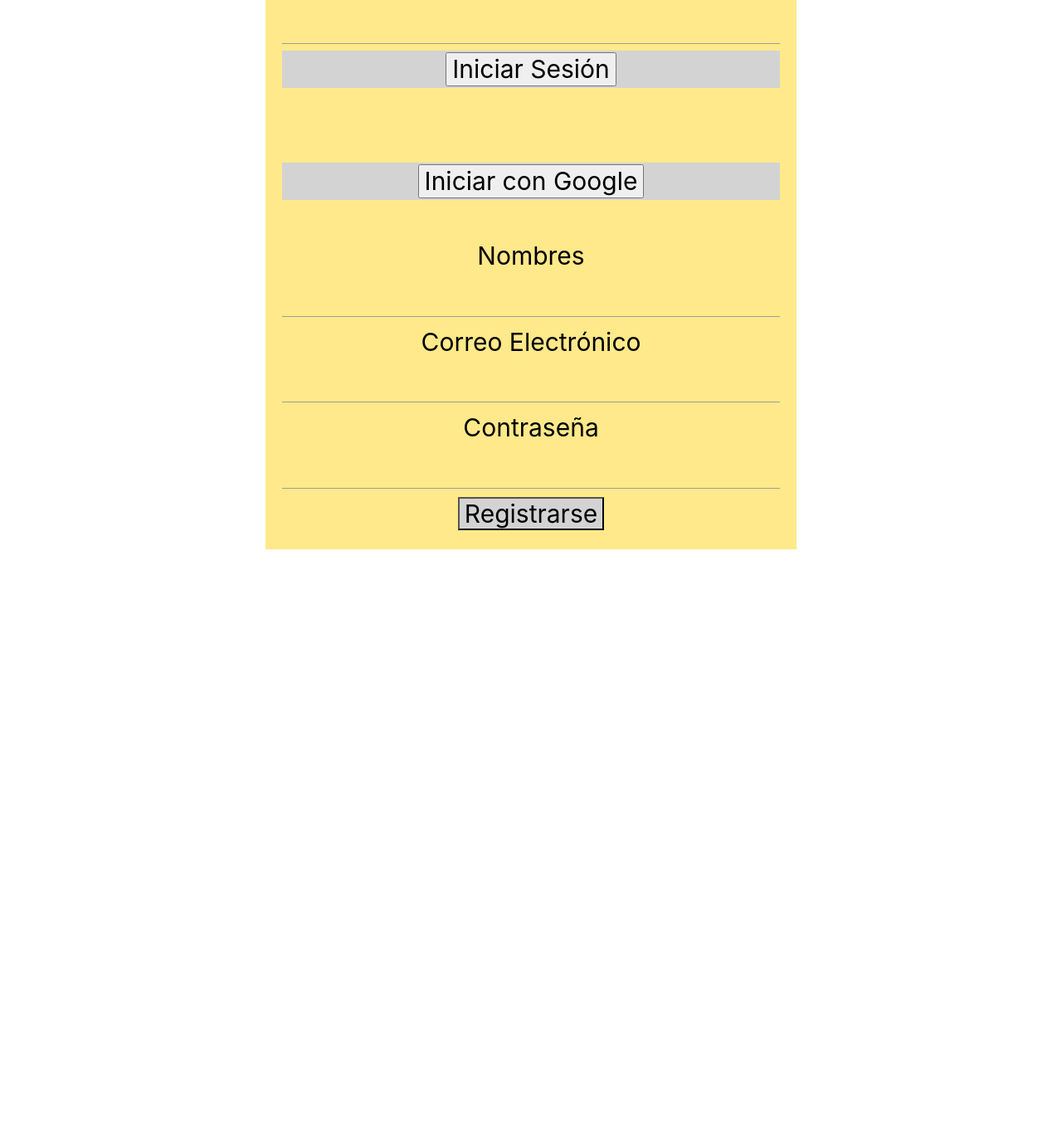
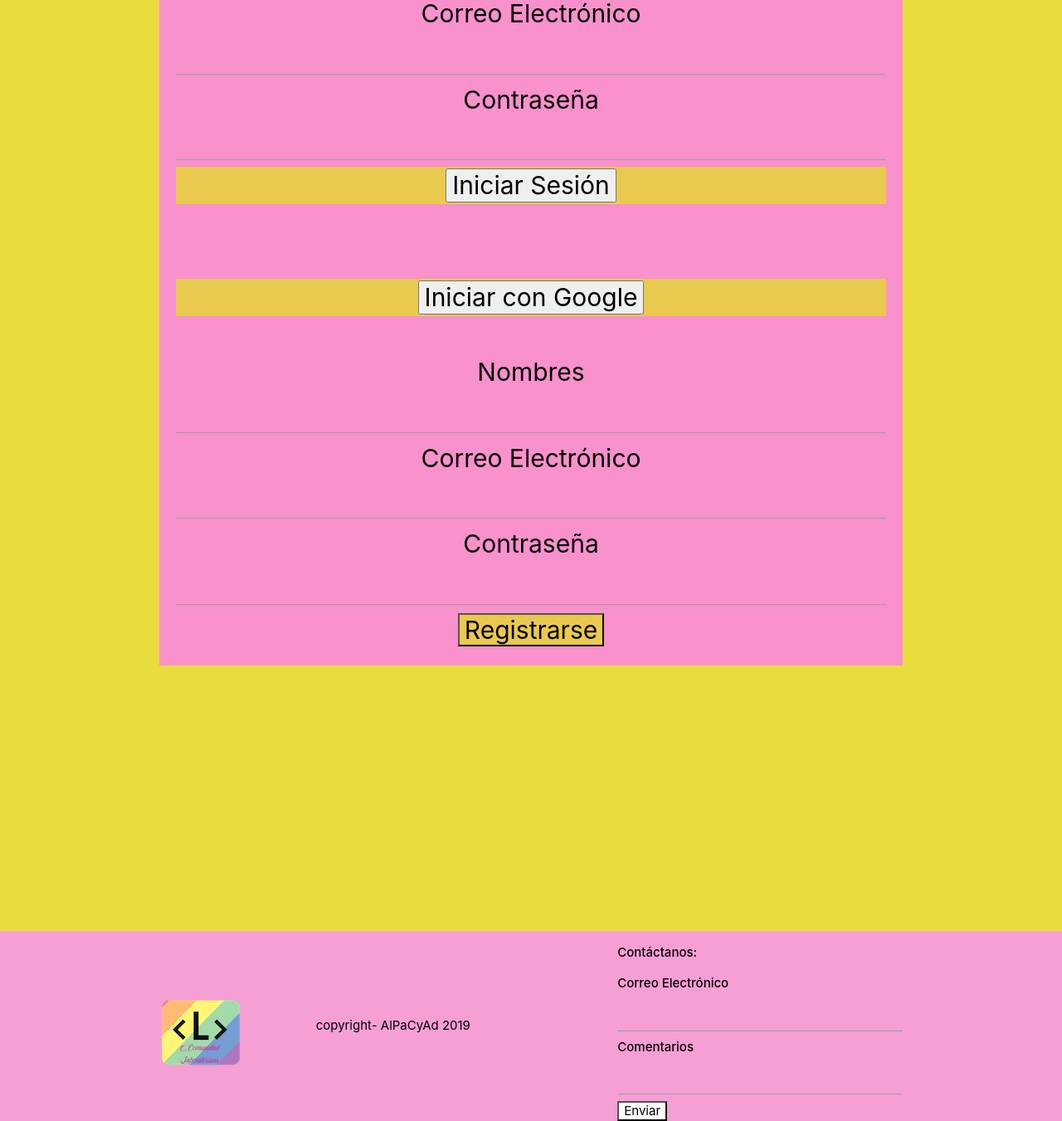
Before and after one commit to adrievelyn/social-network-LABORATORIA-prueba, a plain HTML site: page public/index.html in a window 1280 px wide. Shown: the part 905-2256 px from the top of the page at 83% size. Before the commit the page ends 1567 px from the top, so only its background shows below. Drawn offline with nearby package versions, Linux system fonts and the light colour scheme.

Commit message:
agregando color CSS

```diff
--- a/public/css/style.css
+++ b/public/css/style.css
@@ -1,13 +1,28 @@
+.color {
+    background-color:#E9DC3F;
+}
+
+
 .login  {
-    width: 50%;
+    width: 70%;
     text-align: center;
     padding: 20px;
     display: inline-block;
     font-size: 30px;
-    background: #FFE98A;
+    background: #F991CC;
     color: black;
-    margin-left: 25%;
+    margin-left: 15%;
+    margin-right: 15%;
+    margin-top: 25px;
 
+}
+
+.logo{
+margin-left: 15%;
+}
+
+.avatar {
+margin-right: 15%;
 }
 
 .title {
@@ -15,24 +30,58 @@
     text-align: center;
     font-size: 30px;
     color: white;
-    background: pink;
+    background: #F69FD4;
 
 }
 
 .content {
-	    font-size: 30px;
-    text-align: center;
+        font-size: 30px;
+    text-align: auto;
     padding-bottom: 40px;
+    margin-top: 100px;
+     margin-left: 15%;
+    margin-right: 15%;
+
 }
 
 .button {
-	background: lightgrey;
+    background: #EAC94F;
+
 }
-/*
-.avatar figure {
-	border-radius: 60%;
-	height: 20px;
-	width: 20px;
-	transition: 0.6s;
-	transform: translateY(100px);
-}*/
+
+.button1 {
+    background: white;
+}
+
+.footer {
+    background: #F69FD4;
+    margin-top: 25%;
+    display: flex;
+    align-items: center;
+    justify-content: space-between;
+    color: black;
+}
+
+.copyRight {
+    margin-left: 0;
+}
+
+.contactUs {
+margin-right: 15%;
+
+}
+
+.menu{
+    justify-content: space-between;
+}
+.logo {
+    margin-left: 15%;
+   /* height: 10px;
+    width: 20px;
+    transition: 0.6s;
+    transform: translateY(50px);*/
+}
+
+.avatar {
+        margin-left: 45%;
+}
--- a/public/index.html
+++ b/public/index.html
@@ -8,11 +8,14 @@
 <script src="https://www.gstatic.com/firebasejs/6.3.4/firebase-auth.js"></script>
 <script src="https://www.gstatic.com/firebasejs/5.10.1/firebase-firestore.js"></script>
 </head>
-<body>
+<body class="color">
+
   <header>
     <section class="menu">
-      <img class= "logo" id="logo" src="imagenes/1logo_coloresLab.png">
-          <img class= "avatar" id="avatar" src="imagenes/usuario.png">
+
+      <img class="logo" id="logo" src="imagenes/1logo_coloresLab.png">
+          <img class="avatar" id="avatar" src="imagenes/usuario.png">
+
     </section>
   </header>
 <div class="title">
@@ -57,6 +60,25 @@
 <script type="text/javascript" src="js/config/ConfigFirebase.js"></script>
 <script type="text/javascript" src="js/auth/autenticacion.js"></script>
 <script type="text/javascript" src="js/auth/authController.js"></script>
+<!-- <script type="text/javascript" src="views/templateCreate.js"></script> -->
+<script type="text/javascript" src="js/views/templateGoogle.js"></script>
 <script type="text/javascript" src="js/general.js"></script>
 </body>
 </html>
+
+<footer class="footer">
+	<img class= "logo" id="logo" src="imagenes/1logo_coloresLab.png">
+	<section class="copyRight">
+	copyright- AlPaCyAd 2019
+	</section>
+	<strong>
+	<section class="contactUs">
+	<p>Contáctanos:</p>
+	<table>Correo Electrónico</table>
+	<input type="text" name="emailComents" id="emailComents">
+	<table>Comentarios</table>
+	<input type="text" name="coments" id="coments">
+	<button class="button1" id="Send">Enviar</button>
+	</strong>
+	</section>
+</footer>
--- a/public/js/auth/autenticacion.js
+++ b/public/js/auth/autenticacion.js
@@ -52,5 +52,5 @@ class Autenticacion{
       console.error(error.message)
       M.toast({html: 'Error al autenticarse con Google'})
     })
-	}
+  }
 }
--- /dev/null
+++ b/public/js/views/templateGoogle.js
@@ -0,0 +1,15 @@
+
+class Autenticacion {
+authCuentaGoogle () {
+    const provider = new firebase.auth.GoogleAuthProvider()
+    firebase.auth().signInWithPopup(provider)
+    .then(result => {
+      $('#avatar').attr('src', result.user.photoURL);
+      $('.modal').modal('close')
+      M.toast({html: 'Bienvenido '+result.user.displayName+ ' te logueaste con Google'})
+    }).catch(error => {
+      console.error(error.message)
+      M.toast({html: 'Error al autenticarse con Google'})
+    })
+  }
+}
```
Also changed, not shown: public/imagenes/matrix.jpg (added), public/imagenes/trianglify-lowres (1).png (added), public/js/general.js (line endings or trailing spaces), 3 other files.
